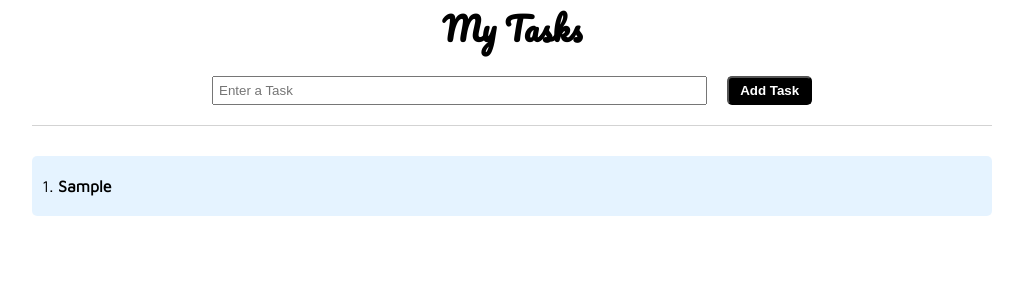
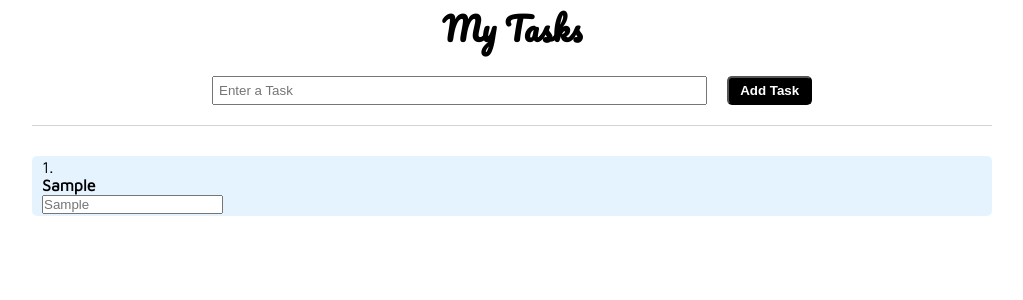
Before and after one commit to mattxmade/odin-react-tasks, a React app: page / in a window 1280 px wide. Both pictures are taken after typing "Sample" into the empty fields and a click on the button "Add Task". Shown: the top 300 px of the page, without its empty margins (128-1151 px from the left). Built offline with nearby package versions, Linux system fonts and the light colour scheme.

Commit message:
Add input to Overview component; handle input; lift input value to parent App

```diff
--- a/src/components/Overview.js
+++ b/src/components/Overview.js
@@ -1,4 +1,4 @@
-import React from "react";
+import React, { useState } from "react";
 import PropTypes from "prop-types";
 import styled from "styled-components";
 
@@ -8,19 +8,61 @@ const Tasks = styled.ul`
 
 const Overview = (props) => {
   const tasks = props.tasks;
+  const [value, setValue] = useState("");
+
+  const handleInput = (e) => {
+    setValue(e.target.value);
+  };
+
+  const editTask = (e, task) => {
+    const edit = toggleIcon(task.id, e);
+    if (edit) task.action.update(task.id, value);
+  };
+
+  const toggleIcon = (taskID, e) => {
+    const itemInput = document.querySelector(`[data-id=${taskID}]`);
+    itemInput.classList.toggle("hide");
+
+    if (e.target.classList.contains("fa-user-edit")) {
+      e.target.classList.toggle("fa-user-edit");
+      e.target.classList.toggle("fa-user-check");
+
+      return false;
+    }
+
+    e.target.classList.toggle("fa-user-edit");
+    e.target.classList.toggle("fa-user-check");
+
+    return true;
+  };
+
   return (
     <Tasks className="tasks">
       {tasks.map((task, index) => (
         <li key={index} id={task.id}>
-          <p>
-            <span>{tasks.length === 0 ? "" : index + 1 + ". "}</span>
-            <span className="task">{task.value}</span>
-          </p>
-          <div className="icons">
-            <i className="fas fa-edit"></i>
+          <div className="task-container">
+            <p>{tasks.length === 0 ? "" : index + 1 + ". "}</p>
+
+            <div className="task-info">
+              <p className="task">{task.value}</p>
+              <input
+                type="text"
+                data-id={task.id}
+                placeholder={task.value}
+                onChange={handleInput}
+                className={"task-input hide"}
+              />
+            </div>
+          </div>
+
+          <div className="task-icons">
+            <i
+              className={"fas fa-user-edit"}
+              onClick={(e) => editTask(e, task)}
+            ></i>
             <i
               className="fas fa-trash-alt"
-              onClick={(e) => task.remove(e, task.id)}
+              onClick={(e) => task.action.remove(e, task.id)}
             ></i>
           </div>
         </li>
```
